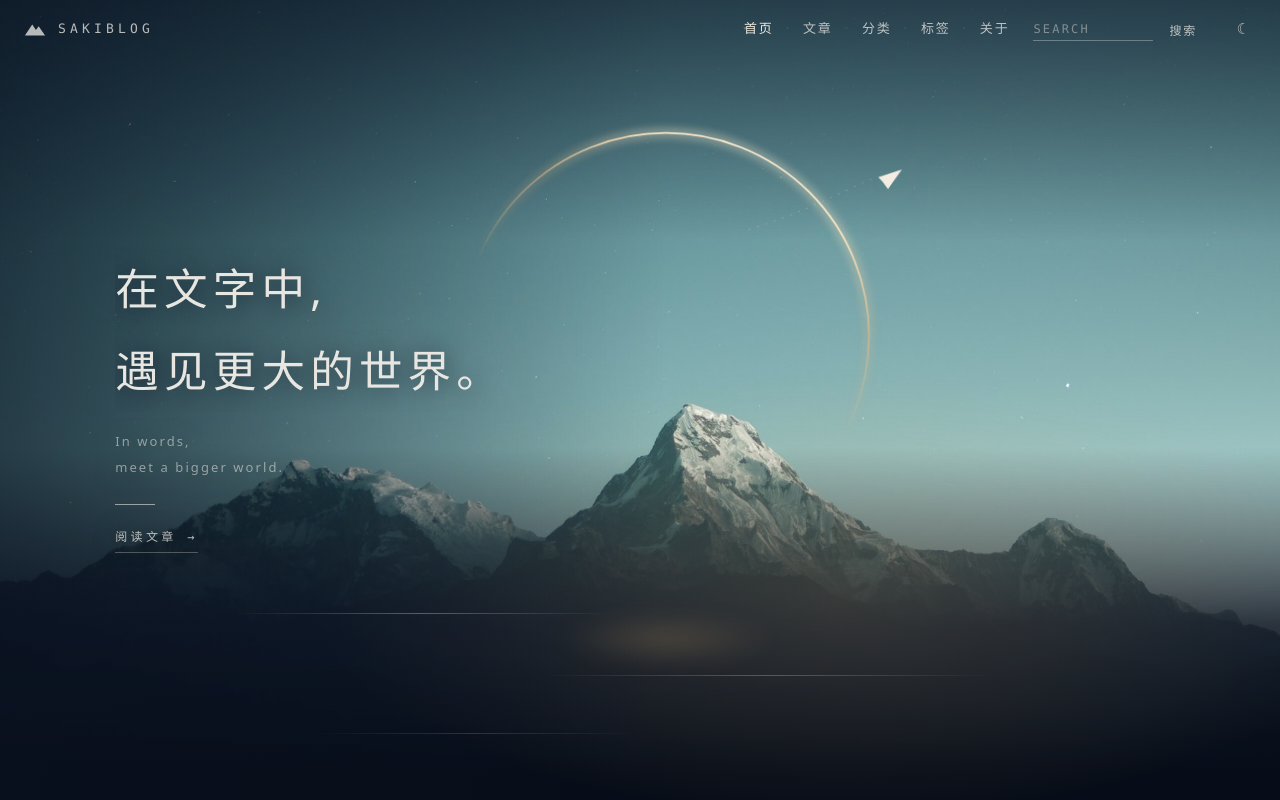
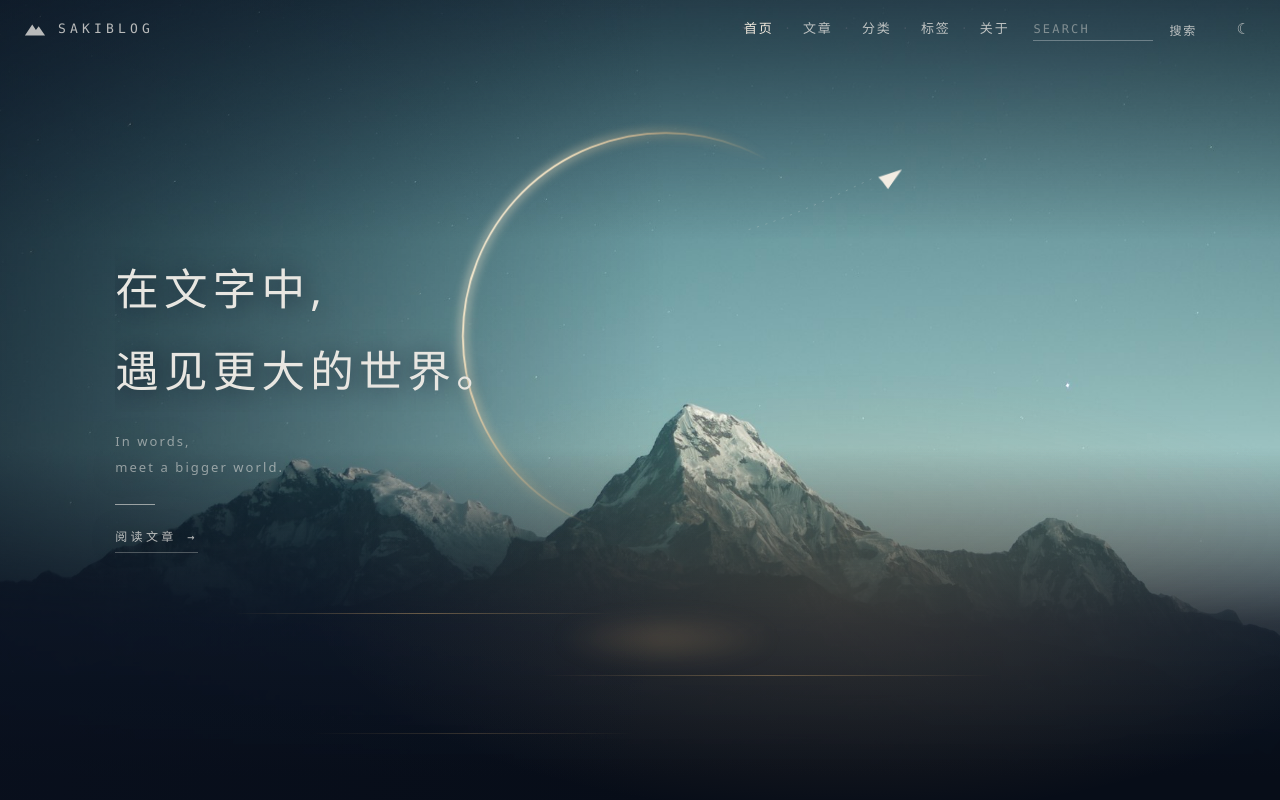
Before and after one commit to Azusa010/SakiBlog, a Vue app: page / in a window 1280 px wide. Shown: the top 800 px of the page. Built offline with nearby package versions, Linux system fonts and the light colour scheme; no server answers.

Commit message:
feat: boot choreography turns the loading screen into the unfinished hero

```diff
--- a/src/App.vue
+++ b/src/App.vue
@@ -1,7 +1,8 @@
 <script setup lang="ts">
-import { computed, ref } from 'vue'
+import { computed, onMounted, ref } from 'vue'
 import { RouterLink, RouterView, useRoute, useRouter } from 'vue-router'
 import { currentTheme, saveTheme, type Theme } from '@/theme'
+import { useBootStore } from '@/stores/boot'
 import BootLoader from '@/components/BootLoader.vue'
 
 // FR-SEARCH-001/003:主要页面提供搜索入口,空关键词不触发导航
@@ -54,22 +55,25 @@ function toggleTheme(event?: MouseEvent) {
   theme.value = next
 }
 
-// boot 载入动画:每个会话首次进站出现;reduced-motion 用户直接跳过
-const BOOT_STORAGE_KEY = 'sakiblog:booted'
-const booting = ref(!sessionStorage.getItem(BOOT_STORAGE_KEY) && !prefersReducedMotion())
+// 首屏载入编舞:状态在 boot store(session-once)。
+// 落地在首页时由 Home 播放"未完成态 hero → 完成"编舞;
+// 落地在其他页时用极简 overlay 兜底;reduced-motion 用户直接跳过。
+const boot = useBootStore()
+const isHome = computed(() => route.path === '/')
 
-function finishBoot() {
-  sessionStorage.setItem(BOOT_STORAGE_KEY, '1')
-  booting.value = false
-}
-
-// 首页头部悬浮在 hero 场景之上
-const isHome = computed(() => route.path === '/')
+onMounted(() => {
+  if (prefersReducedMotion()) {
+    boot.finish()
+  }
+})
 </script>
 
 <template>
   <div class="layout">
-    <header class="site-header" :class="{ overlaid: isHome }">
+    <header
+      class="site-header"
+      :class="[{ overlaid: isHome }, { 'boot-hidden': !boot.done }]"
+    >
       <div class="header-inner">
         <RouterLink class="brand" to="/">
           <svg class="brand-mark" viewBox="0 0 24 16" aria-hidden="true">
@@ -124,7 +128,8 @@ const isHome = computed(() => route.path === '/')
     </footer>
 
     <Transition name="boot">
-      <BootLoader v-if="booting" @done="finishBoot" />
+      <!-- 非首页落地时的兜底载入层;首页的载入编舞由 Home 的 hero 承担 -->
+      <BootLoader v-if="!boot.done && !isHome" @done="boot.finish()" />
     </Transition>
   </div>
 </template>
@@ -139,6 +144,13 @@ const isHome = computed(() => route.path === '/')
 .site-header {
   border-bottom: 1px solid var(--color-border);
   background: var(--color-bg);
+  transition: opacity 0.8s ease;
+}
+
+/* 载入编舞期间隐藏头部,完成后淡入 */
+.site-header.boot-hidden {
+  opacity: 0;
+  pointer-events: none;
 }
 
 /* 首页:头部悬浮在 hero 场景上,文字用场景同款浅色 */
--- /dev/null
+++ b/src/stores/boot.ts
@@ -0,0 +1,33 @@
+import { ref } from 'vue'
+import { defineStore } from 'pinia'
+
+/**
+ * 首屏载入编舞状态:每个浏览器会话只播一次。
+ * done 之后 Home 的 hero 为完整态;未 done 且落地页是首页时,
+ * 由 Home 播放"未完成态 → 完成"编舞;其他落地页用极简 overlay 兜底。
+ */
+const STORAGE_KEY = 'sakiblog:booted'
+
+export const useBootStore = defineStore('boot', () => {
+  const done = ref(readFlag())
+
+  function finish() {
+    if (done.value) return
+    try {
+      sessionStorage.setItem(STORAGE_KEY, '1')
+    } catch {
+      /* 隐私模式等存储不可用时忽略,仅本次会话内有效 */
+    }
+    done.value = true
+  }
+
+  return { done, finish }
+})
+
+function readFlag(): boolean {
+  try {
+    return sessionStorage.getItem(STORAGE_KEY) === '1'
+  } catch {
+    return false
+  }
+}
--- a/src/views/HomeView.vue
+++ b/src/views/HomeView.vue
@@ -1,15 +1,18 @@
 <script setup lang="ts">
-import { onBeforeUnmount, onMounted, ref } from 'vue'
+import { computed, onBeforeUnmount, onMounted, ref } from 'vue'
 import { RouterLink } from 'vue-router'
 import { fetchPosts, type PostSummary } from '@/api/posts'
+import { useBootStore } from '@/stores/boot'
 import PostCard from '@/components/PostCard.vue'
 import heroDusk from '@/assets/hero-dusk.jpg'
 
 /**
  * 首页(FR-HOME-001 ~ 004):整屏电影感 hero + 最新文章列表。
- * 场景底图为真实摄影(Unsplash photo-1483728642387,Unsplash License),
- * 光环 / 纸飞机 / 水面为 SVG 与渐变叠加;精细指针下三层视差。
+ * 载入编舞 = hero 的"未完成态":光环只画一半(光点沿弧线行进至顶端闭合)
+ * → 雾气散开山体呈现 → 纸飞机从弧线右端飞出 → 文案与导航淡入。
+ * 场景底图为真实摄影(Unsplash photo-1483728642387,Unsplash License)。
  */
+const boot = useBootStore()
 const posts = ref<PostSummary[]>([])
 const state = ref<'loading' | 'ready' | 'error'>('loading')
 const heroEl = ref<HTMLElement | null>(null)
@@ -26,12 +29,60 @@ async function load() {
 
 onMounted(load)
 
-function finePointer(): boolean {
-  return typeof matchMedia === 'function' && matchMedia('(pointer: fine)').matches
-}
+// ---------- 载入编舞进度机 ----------
+const DURATION = 2200
+const progress = ref(0)
+let rafId = 0
+let startAt = 0
 
 function prefersReducedMotion(): boolean {
   return typeof matchMedia === 'function' && matchMedia('(prefers-reduced-motion: reduce)').matches
+}
+
+function easeOutCubic(t: number): number {
+  return 1 - Math.pow(1 - t, 3)
+}
+
+function clamp01(t: number): number {
+  return Math.min(Math.max(t, 0), 1)
+}
+
+// 弧线 0~0.5 闭合,雾气 0.5~0.8 消散,纸飞机 0.8~0.95 飞出,完成后文案与导航淡入
+const arcPhase = computed(() => easeOutCubic(clamp01(progress.value / 0.5)))
+const mistOpacity = computed(() => 1 - easeOutCubic(clamp01((progress.value - 0.5) / 0.3)))
+const planePhase = computed(() => easeOutCubic(clamp01((progress.value - 0.8) / 0.15)))
+const planeOpacity = computed(() => clamp01((progress.value - 0.8) / 0.05))
+const ringOffset = computed(() => 50 - 50 * arcPhase.value)
+const dotAngle = computed(() => (100 - ringOffset.value) * 3.6)
+const dotOpacity = computed(() => 1 - clamp01((progress.value - 0.5) / 0.1))
+
+function finishChoreography() {
+  cancelAnimationFrame(rafId)
+  window.removeEventListener('keydown', onBootEsc)
+  boot.finish()
+}
+
+function onBootEsc(event: KeyboardEvent) {
+  if (event.key === 'Escape') skipBoot()
+}
+
+function skipBoot() {
+  if (boot.done) return
+  progress.value = 1
+  finishChoreography()
+}
+
+function tickBoot(now: number) {
+  if (!startAt) startAt = now
+  const linear = Math.min((now - startAt) / DURATION, 1)
+  progress.value = easeOutCubic(linear)
+  if (linear < 1) {
+    rafId = requestAnimationFrame(tickBoot)
+  } else {
+    window.setTimeout(() => {
+      if (!boot.done) boot.finish()
+    }, 250)
+  }
 }
 
 // 鼠标视差(--mx/--my 写在 hero 上,照片/光环/纸飞机按深度取不同系数)
@@ -44,7 +95,20 @@ function supportsScrollTimeline(): boolean {
   return typeof CSS !== 'undefined' && typeof CSS.supports === 'function' && CSS.supports('animation-timeline: scroll()')
 }
 
+function finePointer(): boolean {
+  return typeof matchMedia === 'function' && matchMedia('(pointer: fine)').matches
+}
+
 onMounted(() => {
+  // 载入编舞:未完成则启动,Esc/点击可跳过
+  if (!boot.done) {
+    window.addEventListener('keydown', onBootEsc)
+    rafId = requestAnimationFrame(tickBoot)
+  }
+  cleanupFns.push(() => {
+    if (!boot.done) boot.finish() // 中途离开视作已看过,避免回切重播
+  })
+
   const hero = heroEl.value
   if (!hero || prefersReducedMotion()) return
 
@@ -121,12 +185,15 @@ onMounted(() => {
 onBeforeUnmount(() => {
   cleanupFns.forEach((fn) => fn())
   cleanupFns = []
+  cancelAnimationFrame(rafId)
+  window.removeEventListener('keydown', onBootEsc)
+  if (!boot.done) boot.finish()
 })
 </script>
 
 <template>
   <div class="home">
-    <section ref="heroEl" class="hero">
+    <section ref="heroEl" class="hero" @click="skipBoot">
       <!-- 退场包装层:滚动驱动的 keyframes 作用于包装层,不与内部元素的视差 transform 冲突 -->
       <div class="exit exit-photo">
         <!-- 真实摄影底图:山影与星空 -->
@@ -135,7 +202,10 @@ onBeforeUnmount(() => {
       <!-- 色彩分级与可读性叠层 -->
       <div class="hero-tint" aria-hidden="true"></div>
 
-      <!-- 光环:渐变底部透明,主峰自然"穿出"环的下缘 -->
+      <!-- 雾气:载入时遮住山体,只露峰顶;随进度消散 -->
+      <div class="hero-mist" :style="{ opacity: mistOpacity }" aria-hidden="true"></div>
+
+      <!-- 光环:载入时只画一半,光点(笔尖)沿弧线行进至顶端闭合 -->
       <div class="exit exit-ring">
         <svg class="hero-ring" viewBox="0 0 600 600" aria-hidden="true">
           <defs>
@@ -150,16 +220,36 @@ onBeforeUnmount(() => {
               <feGaussianBlur stdDeviation="7" />
             </filter>
           </defs>
-          <g class="ring">
-            <circle cx="300" cy="300" r="282" fill="none" stroke="url(#ring-grad)" stroke-width="10" filter="url(#ring-soft)" opacity="0.5" />
-            <circle cx="300" cy="300" r="282" fill="none" stroke="url(#ring-grad)" stroke-width="2.5" />
+          <!-- 旋转 -90°:路径起点移到 12 点方向,弧线顺时针生长 -->
+          <g class="ring" transform="rotate(-90 300 300)">
+            <circle
+              pathLength="100"
+              :stroke-dasharray="100"
+              :stroke-dashoffset="ringOffset"
+              cx="300" cy="300" r="282" fill="none" stroke="url(#ring-grad)" stroke-width="10" filter="url(#ring-soft)" opacity="0.5"
+            />
+            <circle
+              pathLength="100"
+              :stroke-dasharray="100"
+              :stroke-dashoffset="ringOffset"
+              cx="300" cy="300" r="282" fill="none" stroke="url(#ring-grad)" stroke-width="2.5"
+            />
+          </g>
+          <g
+            class="ring-dot"
+            :transform="`rotate(${dotAngle} 300 300)`"
+            :style="{ opacity: dotOpacity }"
+          >
+            <circle cx="300" cy="18" r="12" fill="#ffe9c4" opacity="0.4" filter="url(#ring-soft)" />
+            <circle cx="300" cy="18" r="4.5" fill="#fff3dd" />
           </g>
         </svg>
       </div>
 
-      <!-- 纸飞机与拖尾 -->
+      <!-- 纸飞机与拖尾:闭合后从弧线右端飞出 -->
       <div class="exit exit-craft">
         <svg class="hero-craft" viewBox="0 0 220 120" aria-hidden="true">
+          <g :style="{ opacity: planeOpacity, transform: `translate(${(1 - planePhase) * -90}px, ${(1 - planePhase) * 62}px)` }">
             <path
               class="trail"
               d="M8 96 C 70 78 130 48 178 26"
@@ -170,6 +260,7 @@ onBeforeUnmount(() => {
               stroke-dasharray="3 9"
             />
             <path class="plane" d="M182 24 L214 12 L196 40 L188 30 Z" fill="#f2ece2" />
+          </g>
         </svg>
       </div>
 
@@ -181,7 +272,13 @@ onBeforeUnmount(() => {
         <span class="shimmer-line" style="left: 24%; width: 26%; top: 72%"></span>
       </div>
 
-      <div class="hero-copy">
+      <!-- 底部金线进度条,与弧线光点上下呼应 -->
+      <div class="hero-progress" :style="{ opacity: boot.done ? 0 : 1 }" aria-hidden="true">
+        <span class="hero-progress-fill" :style="{ width: `${progress * 100}%` }"></span>
+      </div>
+
+      <!-- 文案:编舞完成后挂载,v-reveal 依次入场 -->
+      <div v-if="boot.done" class="hero-copy">
         <h1 class="hero-title" aria-label="在文字中,遇见更大的世界。"><span class="line" aria-hidden="true"><span class="line-inner" style="--line: 0">在文字中,</span></span><span class="line" aria-hidden="true"><span class="line-inner" style="--line: 1">遇见更大的世界。</span></span></h1>
         <p v-reveal="3" class="hero-sub" lang="en">
           <span v-scramble class="sub-line">In words,</span>
@@ -263,6 +360,43 @@ onBeforeUnmount(() => {
   bottom: 0;
   left: 0;
   height: 30%;
+}
+
+/* 雾气:载入时遮住山体,只露峰顶 */
+.hero-mist {
+  position: absolute;
+  right: 0;
+  bottom: 0;
+  left: 0;
+  height: 58%;
+  background:
+    radial-gradient(90% 70% at 50% 100%, rgb(206 216 226 / 0.85), rgb(164 180 198 / 0.5) 48%, rgb(164 180 198 / 0) 78%),
+    linear-gradient(180deg, rgb(173 189 205 / 0) 0%, rgb(196 208 220 / 0.38) 45%, rgb(228 233 239 / 0.85) 100%);
+  pointer-events: none;
+}
+
+/* 底部金线进度条:与弧线光点上下呼应 */
+.hero-progress {
+  position: absolute;
+  bottom: 8%;
+  left: 50%;
+  width: min(24rem, 60vw);
+  height: 2px;
+  transform: translateX(-50%);
+  background: rgb(255 255 255 / 0.16);
+  pointer-events: none;
+  transition: opacity 0.6s ease;
+}
+
+.hero-progress-fill {
+  display: block;
+  height: 100%;
+  background: linear-gradient(90deg, rgb(240 201 136 / 0.65), #fff3dd);
+  transition: width 60ms linear;
+}
+
+.ring-dot {
+  will-change: transform;
 }
 
 /* 滚动退场:hero 各层随滚动距离按不同速率上移淡出
```
Lines whose indentation alone changed are shown as unchanged.
